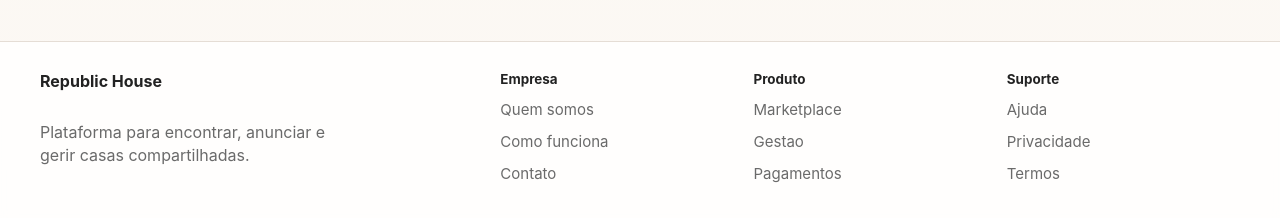
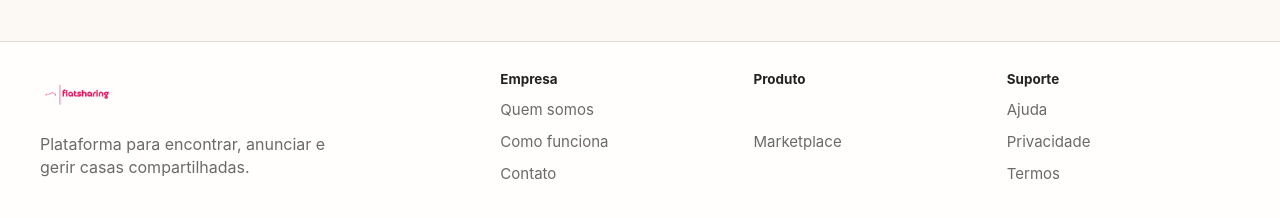
Before and after one commit to felipebassetti/home-manager, an Angular app in the folder apps/web/: page / in a window 1280 px wide. Shown: the part 1008-1226 px from the top of the page. Built offline with nearby package versions, Linux system fonts and the light colour scheme.

Commit message:
Alteração no footer
Correção do nome trocando por logo e removendo topicos  irrelevantes

```diff
--- a/apps/web/src/app/app.css
+++ b/apps/web/src/app/app.css
@@ -200,8 +200,26 @@
   gap: 10px;
 }
 
-.footer-brand strong {
-  font-size: 1rem;
+.footer-brand-link {
+  display: inline-flex;
+  align-items: center;
+  width: fit-content;
+  max-width: min(240px, 100%);
+  text-decoration: none;
+}
+
+.footer-brand-logo {
+  display: block;
+  width: auto;
+  height: 48px;
+  object-fit: contain;
+}
+
+.footer-brand-text {
+  font-size: 1.15rem;
+  font-weight: 700;
+  color: var(--accent);
+  letter-spacing: -0.02em;
 }
 
 .footer-brand p {
--- a/apps/web/src/app/app.html
+++ b/apps/web/src/app/app.html
@@ -48,7 +48,18 @@
   <footer class="site-footer">
     <div class="footer-inner">
       <div class="footer-brand">
-        <strong>Republic House</strong>
+        <a routerLink="/" class="footer-brand-link" aria-label="Flashsharing">
+          @if (!logoFallback()) {
+            <img
+              class="footer-brand-logo"
+              [src]="logoSrc"
+              alt="Flashsharing"
+              (error)="logoFallback.set(true)"
+            />
+          } @else {
+            <span class="footer-brand-text">Flashsharing</span>
+          }
+        </a>
         <p>Plataforma para encontrar, anunciar e gerir casas compartilhadas.</p>
       </div>
 
@@ -63,8 +74,6 @@
         <section class="footer-column">
           <h2>Produto</h2>
           <a href="#">Marketplace</a>
-          <a href="#">Gestao</a>
-          <a href="#">Pagamentos</a>
         </section>
 
         <section class="footer-column">
```
